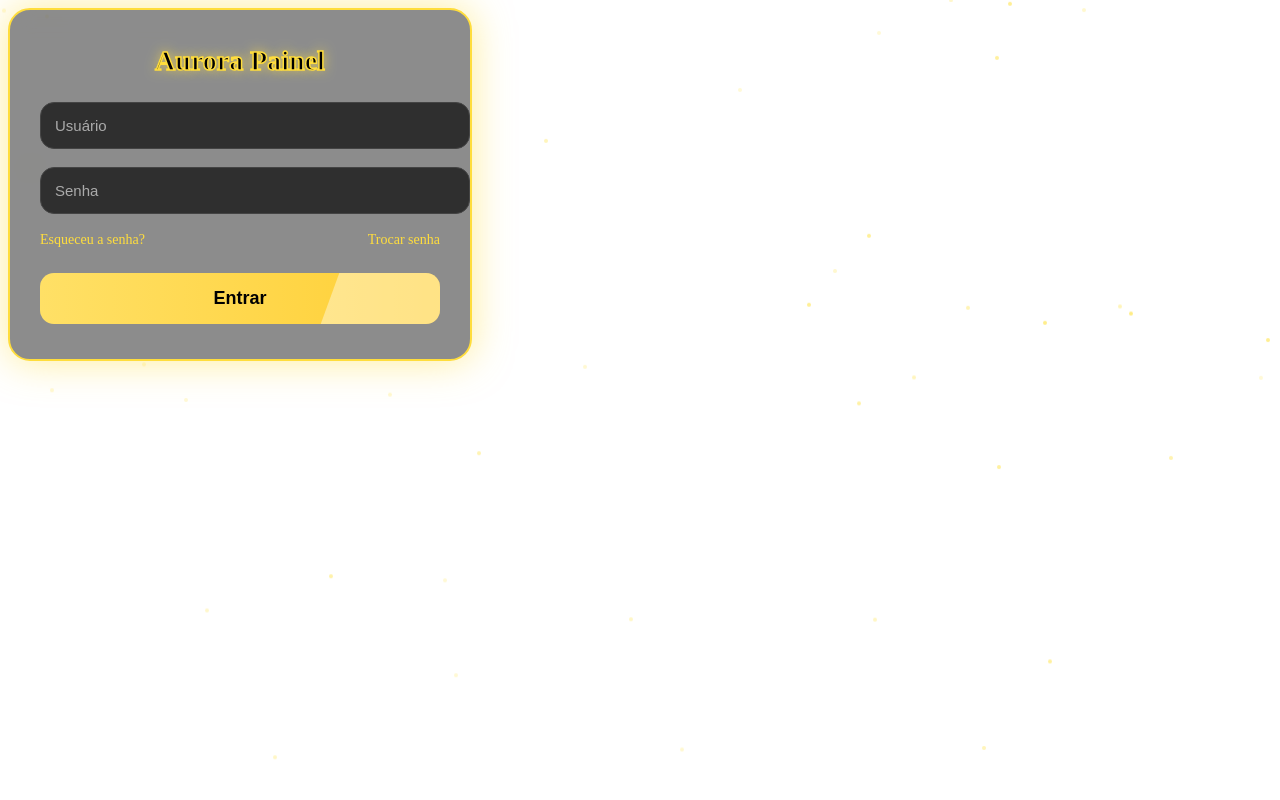
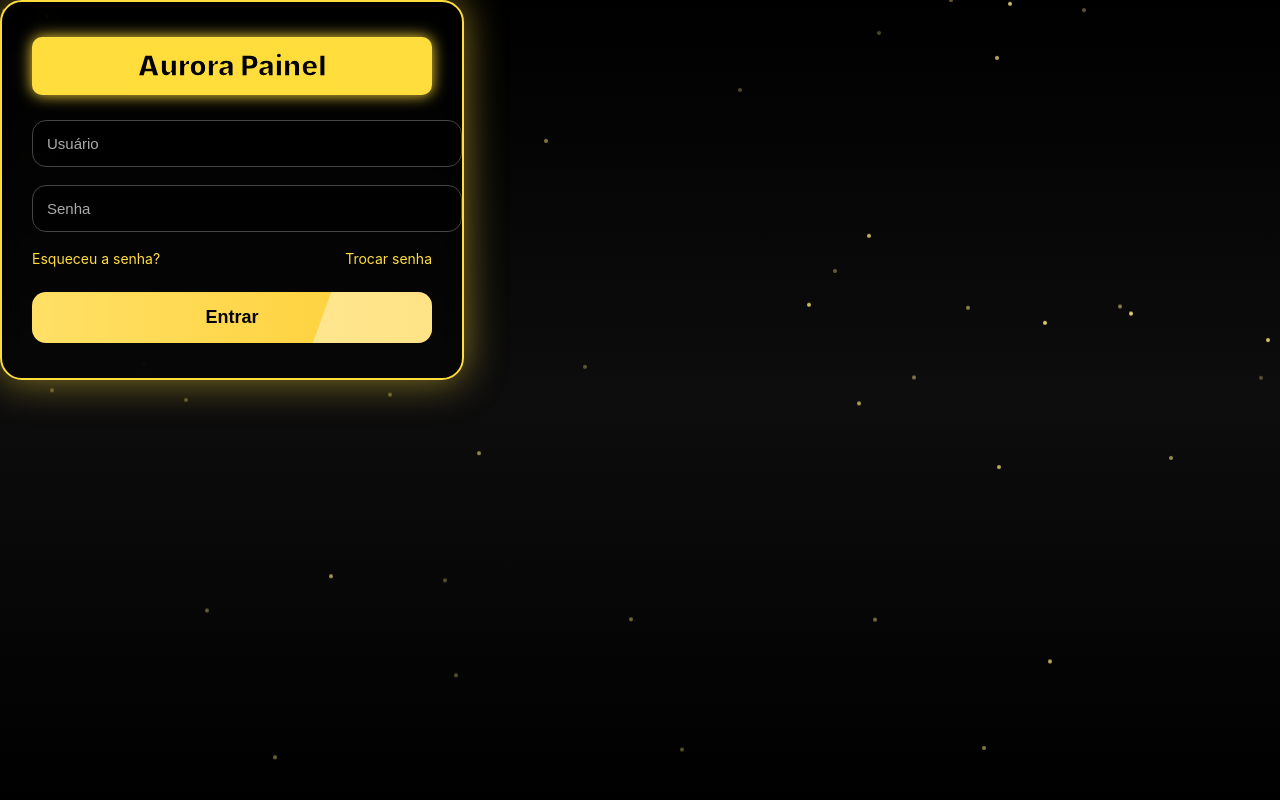
Before and after one commit to nk3unico1533/painelv1py, a Flask app: page /login in a window 1280 px wide. Run offline with Flask 3, Linux system fonts and the light colour scheme.

Commit message:
Atualizar o login.css

```diff
--- a/static/login.css
+++ b/static/login.css
@@ -1,18 +1,37 @@
-ta assim agora chatgpt para de ser burro. este era o antigo css q estava dando certo
-
+/* ======= BODY ======= */
 body {
     margin: 0;
     padding: 0;
     height: 100vh;
+    background: linear-gradient(180deg, #000000, #0d0d0d, #000000);
+    overflow: hidden;
+    font-family: 'Inter', sans-serif;
+    display: block; /* corrigido */
+    position: relative;
+}
+
+/* Wrapper que centraliza o card SEM quebrar partículas */
+.login-wrapper {
     display: flex;
     align-items: center;
     justify-content: center;
-    background: #000;
-    overflow: hidden;
-    font-family: 'Inter', sans-serif;
+    height: 100vh;
+    position: relative;
+    z-index: 5;
 }
 
-/* Partículas de fundo */
+/* ======= PARTÍCULAS ======= */
+#particles {
+    position: fixed;
+    top: 0;
+    left: 0;
+    width: 100%;
+    height: 100%;
+    pointer-events: none;
+    overflow: hidden;
+    z-index: 1;
+}
+
 .particle {
     position: absolute;
     width: 4px;
@@ -29,7 +48,7 @@ body {
     100% { transform: translateY(0px); opacity: 0.3; }
 }
 
-/* Card de vidro */
+/* ======= CARD ======= */
 .login-box {
     width: 85%;
     max-width: 400px;
@@ -40,6 +59,7 @@ body {
     border: 2px solid #ffdd3c;
     box-shadow: 0 0 35px #ffdd3c66;
     animation: glowPulse 5s infinite ease-in-out, fadeIn 1s ease-out;
+    z-index: 10;
 }
 
 @keyframes glowPulse {
@@ -53,17 +73,25 @@ body {
     100% { opacity: 1; transform: translateY(0); }
 }
 
-/* Título */
+/* ======= TÍTULO ======= */
 .login-title {
-    color: #ffd831;
     text-align: center;
     font-size: 28px;
-    font-weight: 700;
+    font-weight: 900;
     margin-bottom: 25px;
-    text-shadow: 0 0 12px #ffdd3c99;
+    color: #000;
+    text-shadow:
+        0 0 4px #ffdd3c,
+        0 0 10px #ffdd3c,
+        0 0 16px #ffd700;
+    background: #ffdd3c;
+    padding: 10px 0;
+    border-radius: 10px;
+    border: 2px solid #ffdd3c;
+    box-shadow: 0 0 15px #ffdd3c;
 }
 
-/* Mensagem de erro */
+/* ======= ERRO ======= */
 .error {
     background: #ff3e3eaa;
     color: white;
@@ -74,7 +102,7 @@ body {
     font-size: 15px;
 }
 
-/* Inputs */
+/* ======= INPUTS ======= */
 .input-field {
     width: 100%;
     padding: 14px;
@@ -97,7 +125,7 @@ body {
     outline: none;
 }
 
-/* Links */
+/* ======= LINKS ======= */
 .login-links {
     display: flex;
     justify-content: space-between;
@@ -110,7 +138,7 @@ body {
     text-decoration: none;
 }
 
-/* Botão */
+/* ======= BOTÃO ======= */
 .login-btn {
     width: 100%;
     padding: 15px;
```
